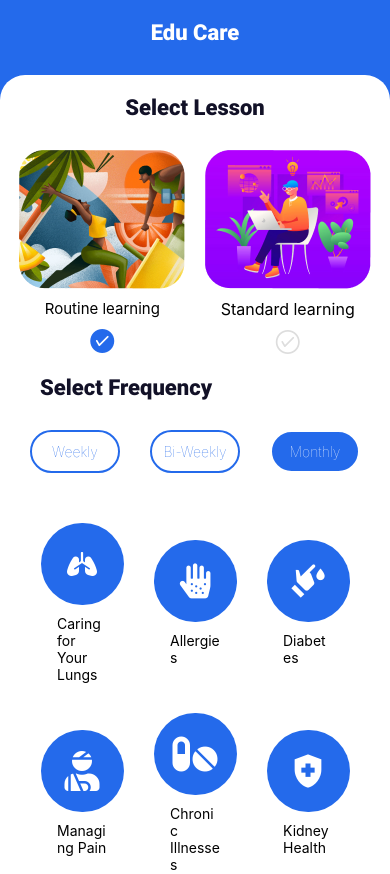
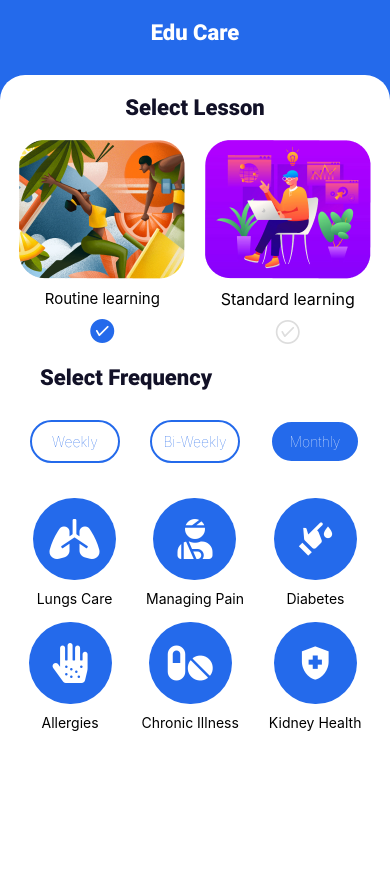
Before and after one commit to SizoDevelops/Intuactive, a React Native app: screen /Learning in a window 390 px wide. Built offline with nearby package versions, Linux system fonts and the light colour scheme; no server answers.

Commit message:
minor changes

```diff
--- a/components/Learning.js
+++ b/components/Learning.js
@@ -52,49 +52,49 @@ export default function Learning() {
 
             <View style={styles.butt}>
                 <Pressable style={styles.lesson}>
-                <FontAwesome5 name="lungs" size={24} color={Colors.TXT} />
+                <FontAwesome5 name="lungs" size={40} color={Colors.TXT} />
                 </Pressable>
-                <Text style={{fontSize: 14, width: 50}}>
-                Caring for Your Lungs
+                <Text style={{fontSize: 14,}}>
+                Lungs Care
                 </Text>
             </View>
             <View style={styles.butt}>
                 <Pressable style={styles.lesson}>
-                <FontAwesome5 name="allergies" size={35} color={Colors.TXT} />
+                    <FontAwesome5 name="user-injured" size={40} color={Colors.TXT} />
                 </Pressable>
-                <Text style={{fontSize: 14, width: 50}}>
-                Allergies
+                <Text style={{fontSize: 14,}}>
+                    Managing Pain
                 </Text>
             </View>
             <View style={styles.butt}>
                 <Pressable style={styles.lesson}>
                 <MaterialCommunityIcons name="diabetes" size={40} color={Colors.TXT} />
                 </Pressable>
-                <Text style={{fontSize: 14, width: 50}}>
+                <Text style={{fontSize: 14,}}>
                 Diabetes
                 </Text>
             </View>
             <View style={styles.butt}>
-                <Pressable style={styles.lesson}>
-                <FontAwesome5 name="user-injured" size={40} color={Colors.TXT} />
+            <Pressable style={styles.lesson}>
+                <FontAwesome5 name="allergies" size={40} color={Colors.TXT} />
                 </Pressable>
-                <Text style={{fontSize: 14, width: 50}}>
-                    Managing Pain
+                <Text style={{fontSize: 14,}}>
+                Allergies
                 </Text>
             </View>
             <View style={styles.butt}>
                 <Pressable style={styles.lesson}>
                 <FontAwesome5 name="pills" size={40} color={Colors.TXT} />
                 </Pressable>
-                <Text style={{fontSize: 14, width: 50}}>
-                Chronic Illnesses
+                <Text style={{fontSize: 14,}}>
+                Chronic Illness
                 </Text>
             </View>
             <View style={styles.butt}>
                 <Pressable style={styles.lesson}>
                 <MaterialIcons name="health-and-safety" size={40} color={Colors.TXT} />
                 </Pressable>
-                <Text style={{fontSize: 14, width: 50}}>
+                <Text style={{fontSize: 14,}}>
                 Kidney Health
                 </Text>
             </View>
@@ -127,7 +127,7 @@ const styles = StyleSheet.create({
     images:{
         flexDirection: "row",
         justifyContent: "space-evenly",
-        marginTop: 30
+        marginTop: 20
     },
     buttons: {
         alignItems: "center",
@@ -166,6 +166,7 @@ const styles = StyleSheet.create({
       butt:{
         justifyContent: "center",
         alignItems: "center",
-        gap: 10
+        gap: 10,
+        marginTop: -15
       }
 })
--- a/components/VolunteerProfile.js
+++ b/components/VolunteerProfile.js
@@ -129,7 +129,7 @@ const styles = StyleSheet.create({
         alignItems: "center",
         width: SLIDER_WIDTH - 40,
         borderRadius: 25,
-        height: 390,
+        height: 350,
         shadowColor: "#000",
         elevation: 7,
         margin:20
@@ -145,13 +145,13 @@ const styles = StyleSheet.create({
       text: {
         marginTop: 30,
         marginHorizontal: 20,
-        fontSize: 16
+        fontSize: 14
       },
       btn:{
         marginTop: 20,
         margin: "auto",
         height: 56,
-        width: 254,
+        width: 190,
         borderRadius: 50,
         backgroundColor: Colors.BG,
         justifyContent: "center",
@@ -159,7 +159,7 @@ const styles = StyleSheet.create({
       },
       btnText: {
         color: Colors.TXT,
-        fontSize: 18
+        fontSize: 16
       },
       cont:{
         width: SLIDER_WIDTH,
--- a/shared/MenuButton.js
+++ b/shared/MenuButton.js
@@ -54,7 +54,7 @@ const MenuComponent = ({ closeMenu }) => {
         <Text style={styles.menuText}>Find Assistance</Text>
       </TouchableOpacity>
 
-      <TouchableOpacity style={[styles.menuOption, {position: "absolute", bottom: 100, width: "100%", borderTopEndRadius: 25, borderBottomEndRadius: 0, borderColor: Colors.BG, alignItems: "center"}]} onPress={() => { closeMenu(); }}>
+      <TouchableOpacity style={[styles.menuOption, {position: "absolute", bottom: 100, width: "100%", borderTopEndRadius: 25, borderBottomEndRadius: 0, borderColor: Colors.BG, alignItems: "center"}]} onPress={() => { closeMenu(); navigation.navigate("LoginHome") }}>
       <AntDesign name="logout" size={30} color="white" />
         <Text style={styles.menuText}>Sign Out</Text>
       </TouchableOpacity>
```
